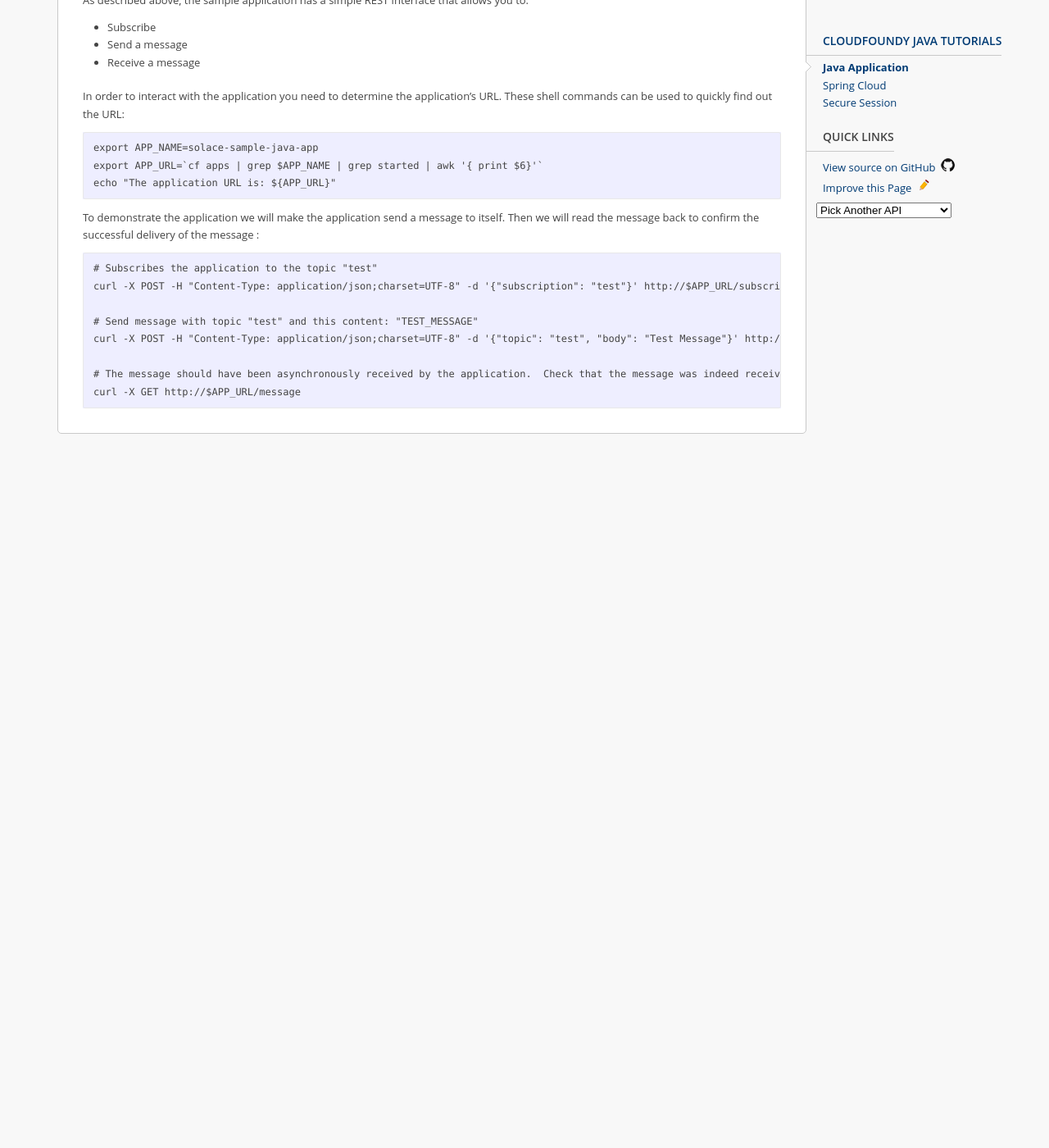
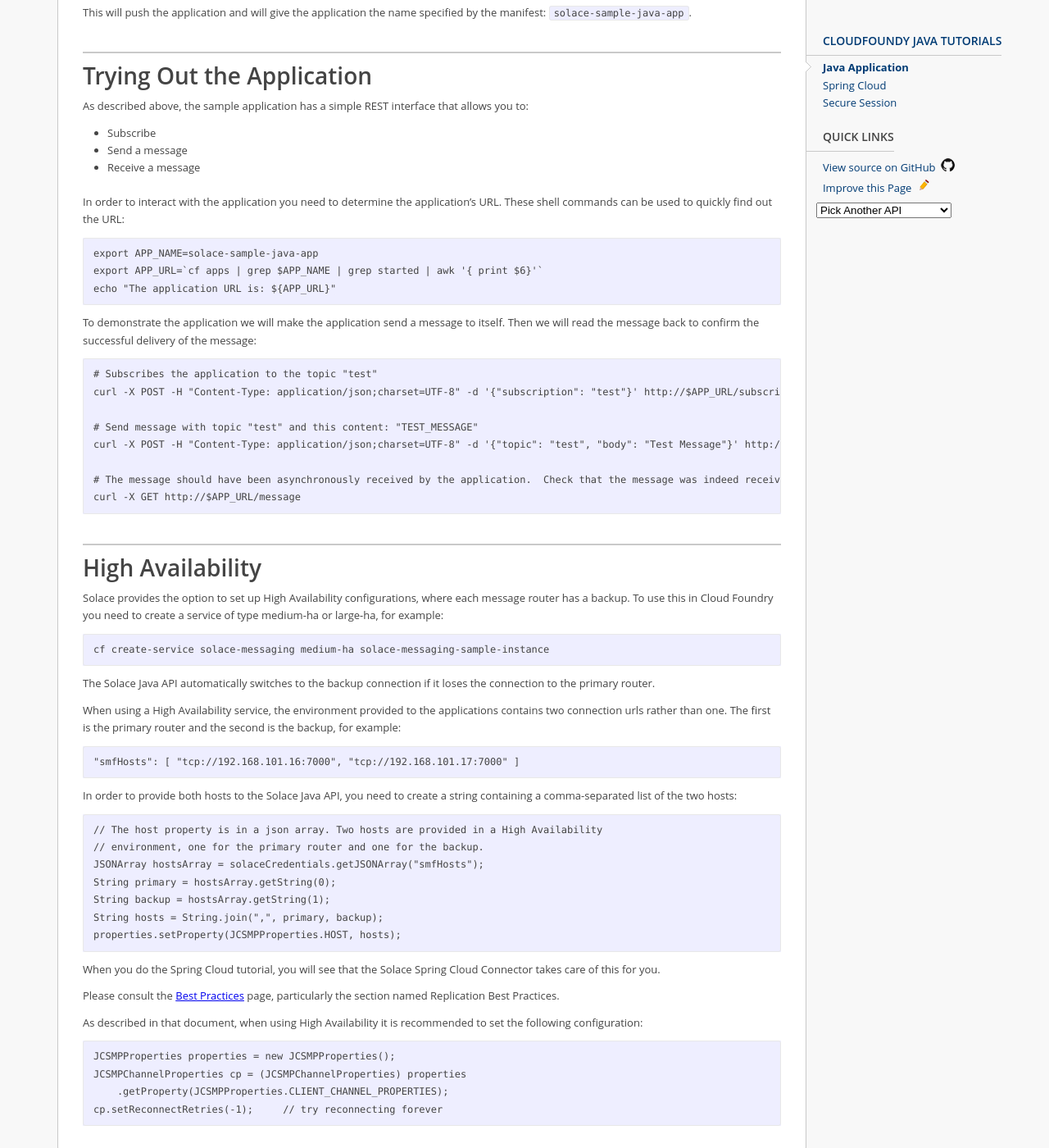
Before and after one commit to SolaceSamples/solace-samples-cloudfoundry-java, a Jekyll site: the page built from docs/_tutorials/java-app.md, in a window 1280 px wide and 1400 px high, scrolled down 6696 px. Shown: the whole window at 82% size. Built offline with Jekyll 4.4.1, drawn with Linux system fonts in a browser that asks for light colours; before the commit the page ends 7235 px from its top, so only the background shows below that; some of the changed text lies outside the part shown.

Commit message:
Upgraded to version 1.0.0 of the Solace cloud connector, added discussion of High Availability.

````diff
--- a/docs/_config.yml
+++ b/docs/_config.yml
@@ -15,6 +15,7 @@ links-pubsub-tutorial: http://dev.solace.com/get-started/java-tutorials/publish-
 links-tls-client: http://docs.solace.com/Solace-Messaging-APIs/Creating-Secure-Sessions.htm
 links-tls-server: https://docs.pivotal.io/solace-messaging/installing.html#configure
 links-vcap: http://docs.pivotal.io/solace-messaging/credentials.html
+links-best-practices: http://docs.solace.com/Solace-Messaging-APIs/Best-Practices.htm
 #----------------------------------------------------
 # Generally don't modify items below this point
 url: "solacesamples.github.io" # the base hostname & protocol for your site
--- a/docs/_tutorials/java-app.md
+++ b/docs/_tutorials/java-app.md
@@ -91,7 +91,7 @@ The Pivotal Cloud Foundry environment exposes any bound Service Instances in a J
           "clientPassword": "bb90fcb0-6c83-4a10-bafa-3ec225bbfc08",
           "msgVpnName": "v005",
             (...)
-          "smfHost": "tcp://192.168.132.14:7000",
+          "smfHosts": [ "tcp://192.168.132.14:7000" ],
             (...)
         }
       }
@@ -153,8 +153,14 @@ logger.info("Solace client initializing and using Credentials: " + solaceCredent
 Once the credentials are extracted, you can create and then connect the Solace Session in the conventional way as outlined in the [Publish/Subscribe tutorial]({{ site.links-pubsub-tutorial }}){:target="_top"}. You set the JCSMP properties and then use the `JCSMPFactory` to create a `Session`:
 
 ```java
+
+// The host property is in a json array. Two hosts are provided in a High Availability
+// environment, one for the primary router and one for the backup.
+JSONArray hostsArray = solaceCredentials.getJSONArray("smfHosts");
+String host = hostsArray.getString(0);
+
 final JCSMPProperties properties = new JCSMPProperties();
-properties.setProperty(JCSMPProperties.HOST, solaceCredentials.getString("smfHost"));
+properties.setProperty(JCSMPProperties.HOST, host);
 properties.setProperty(JCSMPProperties.VPN_NAME, solaceCredentials.getString("msgVpnName"));
 properties.setProperty(JCSMPProperties.USERNAME, solaceCredentials.getString("clientUsername"));
 properties.setProperty(JCSMPProperties.PASSWORD, solaceCredentials.getString("clientPassword"));
@@ -291,7 +297,7 @@ export APP_URL=`cf apps | grep $APP_NAME | grep started | awk '{ print $6}'`
 echo "The application URL is: ${APP_URL}"
 ```
 
-To demonstrate the application we will make the application send a message to itself.  Then we will read the message back to confirm the successful delivery of the message :
+To demonstrate the application we will make the application send a message to itself.  Then we will read the message back to confirm the successful delivery of the message:
 
 ```
 # Subscribes the application to the topic "test"
@@ -303,3 +309,42 @@ curl -X POST -H "Content-Type: application/json;charset=UTF-8" -d '{"topic": "te
 # The message should have been asynchronously received by the application.  Check that the message was indeed received:
 curl -X GET http://$APP_URL/message
 ```
+## High Availability
+
+Solace provides the option to set up High Availability configurations, where each message router has a backup. To use this in Cloud Foundry you need to create a service of type medium-ha or large-ha, for example:
+
+```
+cf create-service solace-messaging medium-ha solace-messaging-sample-instance
+```
+
+The Solace Java API automatically switches to the backup connection if it loses the connection to the primary router.
+
+When using a High Availability service, the environment provided to the applications contains two connection urls rather than one. The first is the primary router and the second is the backup, for example:
+
+```
+"smfHosts": [ "tcp://192.168.101.16:7000", "tcp://192.168.101.17:7000" ]
+```
+
+In order to provide both hosts to the Solace Java API, you need to create a string containing a comma-separated list of the two hosts:
+
+```
+// The host property is in a json array. Two hosts are provided in a High Availability
+// environment, one for the primary router and one for the backup.
+JSONArray hostsArray = solaceCredentials.getJSONArray("smfHosts");
+String primary = hostsArray.getString(0);
+String backup = hostsArray.getString(1);
+String hosts = String.join(",", primary, backup);
+properties.setProperty(JCSMPProperties.HOST, hosts);
+```
+When you do the Spring Cloud tutorial, you will see that the Solace Spring Cloud Connector takes care of this for you.
+
+Please consult the [Best Practices]({{ site.links-best-practices }}){:target="_top"} page, particularly the section named Replication Best Practices.
+
+As described in that document, when using High Availability it is recommended to set the following configuration:
+
+```
+JCSMPProperties properties = new JCSMPProperties();
+JCSMPChannelProperties cp = (JCSMPChannelProperties) properties
+    .getProperty(JCSMPProperties.CLIENT_CHANNEL_PROPERTIES);
+cp.setReconnectRetries(-1);     // try reconnecting forever
+```
````
Also changed, not shown: docs/_includes/intro.html (+7 -0 lines), docs/_tutorials/spring-cloud.md (+5 -1 lines), 6 other files.
